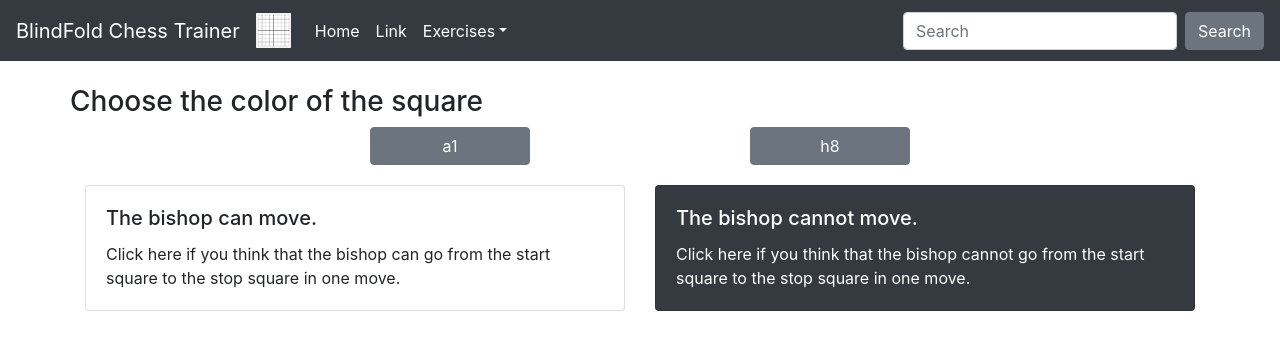
After one commit to pauldechorgnat/blindfold_chess, a Flask app: page /bishop_moves in a window 1280 px wide. The commit adds this page. Shown: the top 358 px of the page. Run offline with Flask 2, Linux system fonts and the light colour scheme; some libraries are stand-ins or nearby versions.

Commit message:
adding bishop quizz

```diff
--- a/app.py
+++ b/app.py
@@ -1,10 +1,13 @@
 from flask import Flask, render_template, flash
 from flask_socketio import SocketIO
-from utils.assets import color_cases
+from utils.assets import color_cases, load_bishop_moves
 import random
 
 app = Flask(__name__)
 socketio = SocketIO(app=app)
+
+bishop_moves = load_bishop_moves()
+print(type(bishop_moves))
 
 
 @app.route('/')
@@ -16,6 +19,11 @@ def index():
 @app.route('/colors')
 def colors():
     return render_template('colors.html')
+
+
+@app.route('/bishop_moves')
+def bishop_moves():
+    return render_template('bishop_moves.html')
 
 
 @socketio.on('check_color')
@@ -39,5 +47,37 @@ def check_color(data):
                   )
 
 
+@socketio.on('check_bishop_move')
+def check_bishop_move(data):
+    print(data)
+    old_stop = data['old_stop']
+    old_start = data['old_start']
+    decision = data['decision']
+    bishop_moves = load_bishop_moves()
+    print(type(bishop_moves))
+    available_moves = bishop_moves[old_start]
+    if ((old_stop in available_moves) and (decision == 1)) or ((old_stop not in available_moves) and (decision == 0)):
+        response = 'Good!'
+        score = 1
+    else:
+        response = 'Wrong!'
+        score = 0
+    flash(response)
+    new_start = random.choice(list(color_cases.keys()))
+    new_stop = random.choice(list(color_cases.keys()))
+
+
+    socketio.emit('bishop_move_checked',
+                  {
+                      'new_start': new_start,
+                      'new_stop': new_stop,
+                      'response': response,
+                      'score': score,
+                      'old_start': old_start,
+                      'old_stop': old_stop
+                  }
+                  )
+
+
 if __name__ == '__main__':
-    socketio.run(app)
+    socketio.run(app, debug=True)
--- a/templates/_navbar.html
+++ b/templates/_navbar.html
@@ -33,8 +33,8 @@
                    aria-expanded="false">Exercises</a>
                 <div class="dropdown-menu" aria-labelledby="dropdown01">
                     <a class="dropdown-item" href="/colors">Colors</a>
+                    <a class="dropdown-item" href="/bishop_moves">Bishop Moves</a>
                     <a class="dropdown-item" href="#">Another exercise</a>
-                    <a class="dropdown-item" href="#">Something else here</a>
                 </div>
             </li>
         </ul>
--- /dev/null
+++ b/templates/bishop_moves.html
@@ -0,0 +1,78 @@
+{% extends 'base.html' %}
+
+{% block app_content %}
+
+<script>
+    var socket = io();
+
+    check_bishop_move = function(decision){
+        var start = document.getElementById('start').innerHTML;
+        var stop = document.getElementById('stop').innerHTML;
+
+        socket.emit('check_bishop_move', {
+            'old_start': start,
+            'old_stop': stop,
+            'decision': decision
+        });
+    };
+
+    socket.on('bishop_move_checked',
+        function(data){
+            document.getElementById('start').innerHTML = data['new_start'];
+            document.getElementById('stop').innerHTML = data['new_stop'];
+            scores = scores.concat(data['score']);
+            scores = scores.slice(1, 13);
+            squares_score = squares_score.concat(data['old_start'] + '-' + data['old_stop']);
+            squares_score = squares_score.slice(1, 13);
+            update_score_bar(scores, squares_score);
+            }
+    );
+
+</script>
+
+
+<div class="row">
+    <h3>Choose the color of the square</h3>
+</div>
+
+
+<div class="row" style="padding-bottom:20px;">
+    <div class="col-lg-3 col-sm-3 col-md-3 col-md-3"></div>
+    <div class="col-lg-2 col-sm-2 col-md-2 col-md-2">
+        <button class="btn btn-secondary" id="start" style="width:100%">a1</button>
+    </div>
+    <div class="col-lg-2 col-sm-2 col-md-2 col-md-2"></div>
+    <div class="col-lg-2 col-sm-2 col-md-2 col-md-2">
+        <button class="btn btn-secondary" id="stop" style="width:100%">h8</button>
+    </div>
+    <div class="col-lg-3 col-sm-3 col-md-3 col-md-3"></div>
+</div>
+
+<div class="row">
+    <div class="col-lg-12 col-sm-12 col-md-12 col-md-12">
+        <div class="card-deck">
+            <div class="card"
+                 onclick="check_bishop_move(1); return false;">
+                <div class="card-body">
+                    <h5 class="card-title">The bishop can move.</h5>
+                    <p class="card-text">Click here if you think that the bishop can go from the start square to the
+                        stop square in one move.</p>
+                </div>
+            </div>
+
+            <div class="card text-white bg-dark"
+                 onclick="check_bishop_move(0); return false;">
+                <div class="card-body">
+                    <h5 class="card-title">The bishop cannot move.</h5>
+                    <p class="card-text">Click here if you think that the bishop cannot go from the start square to the
+                        stop square in one move.</p>
+                </div>
+            </div>
+        </div>
+    </div>
+</div>
+
+{% include '_score_bar.html' %}
+
+
+{% endblock %}
```
